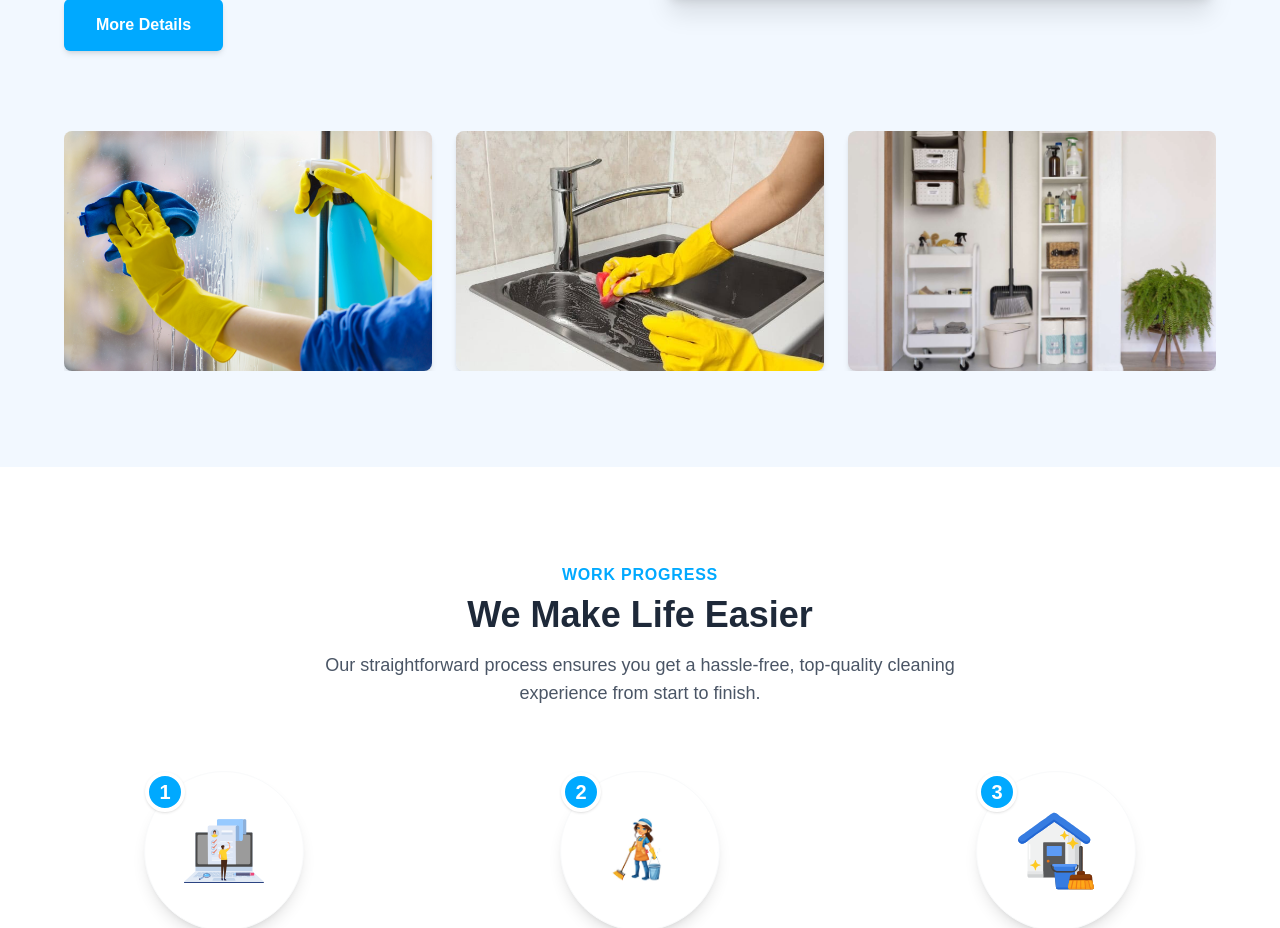
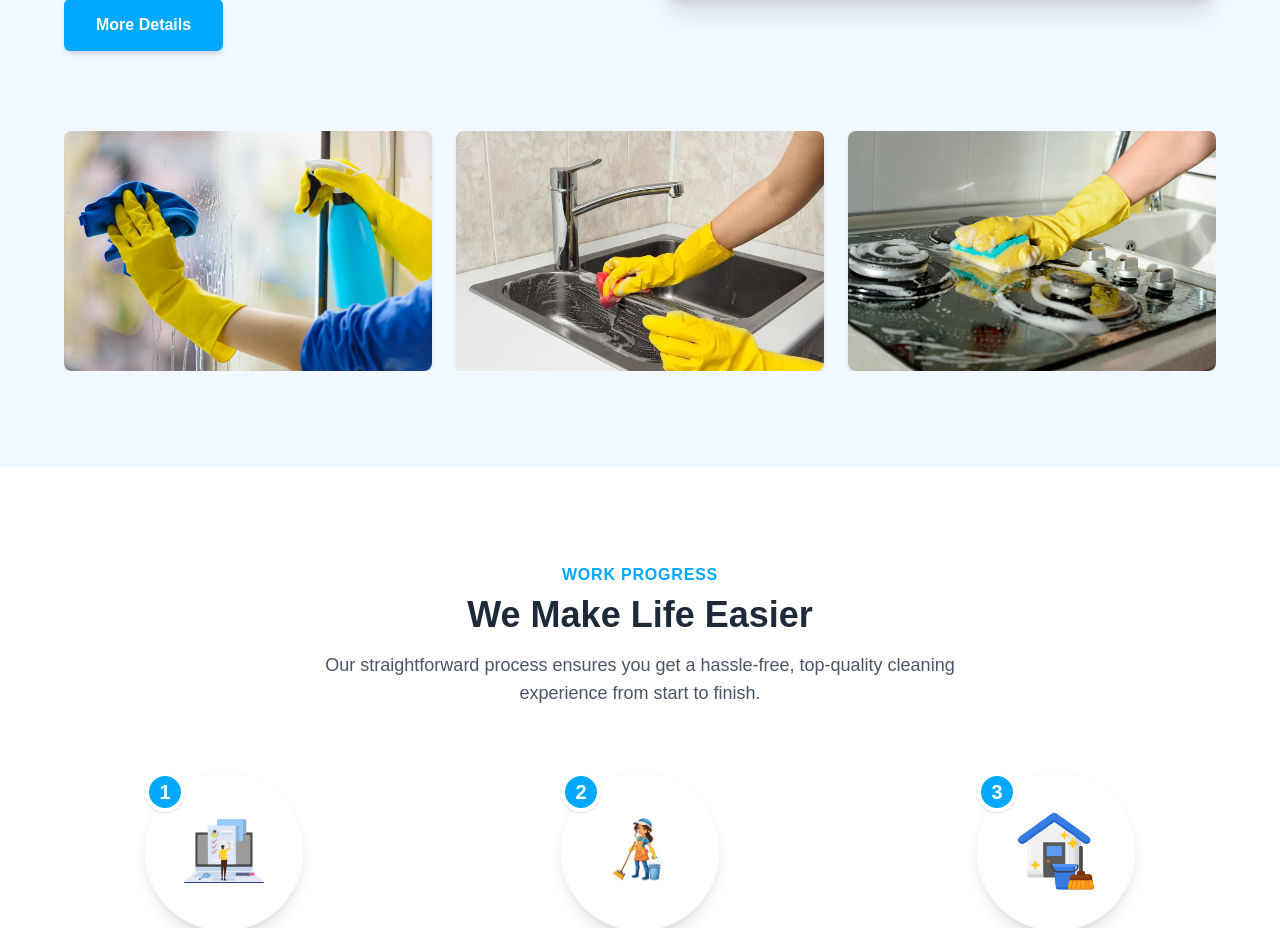
Before and after one commit to ThimeshMnk/Niroshine, a Next.js app: page / in a window 1280 px wide. Shown: the part 2140-3068 px from the top of the page. Built offline with nearby package versions, Linux system fonts and the light colour scheme.

Commit message:
modified

```diff
--- a/components/sections/Services.tsx
+++ b/components/sections/Services.tsx
@@ -18,7 +18,7 @@ const servicesList = [
 const galleryImages = [
   { src: "/service-1.jpg", alt: "Cleaning a window", delay: 0.2 },
   { src: "/service-2.jpg", alt: "Cleaning a sink", delay: 0.4 },
-  { src: "/service-3.jpg", alt: "Organizing cleaning supplies", delay: 0.6 },
+  { src: "/service-4.jpg", alt: "cleaning a kitchen", delay: 0.6 },
 ];
 
 const Services = () => {
@@ -66,7 +66,7 @@ const Services = () => {
             <div className="relative h-[300px] md:h-[450px] rounded-xl shadow-xl overflow-hidden group">
                <Image
                 src={"/service-3.jpg"}
-                alt="A sparkling clean modern kitchen"
+                alt="Organizing cleaning kits and stuffs"
                 fill
                 className="object-cover transition-transform duration-500 group-hover:scale-105"
                 sizes="(max-width: 768px) 100vw, 50vw"
```
Also changed, not shown: public/service-4.jpg (added).
